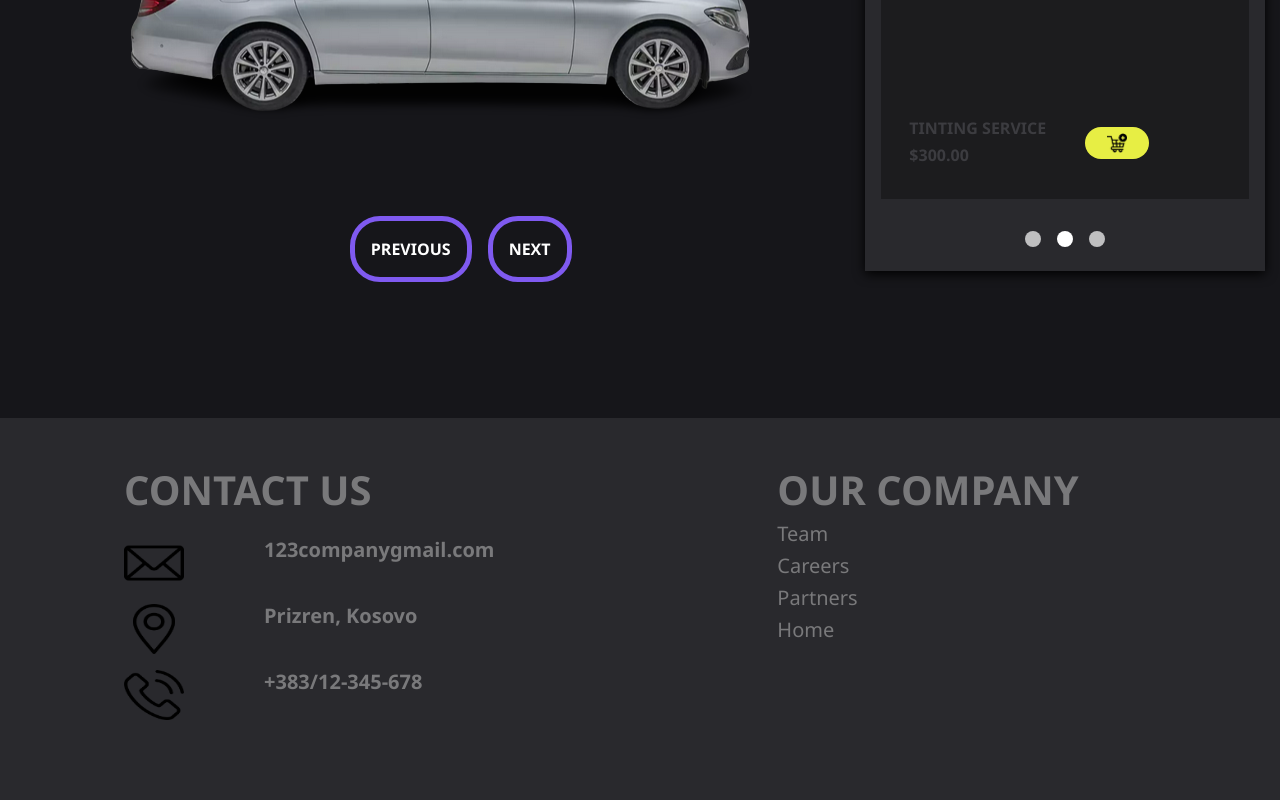
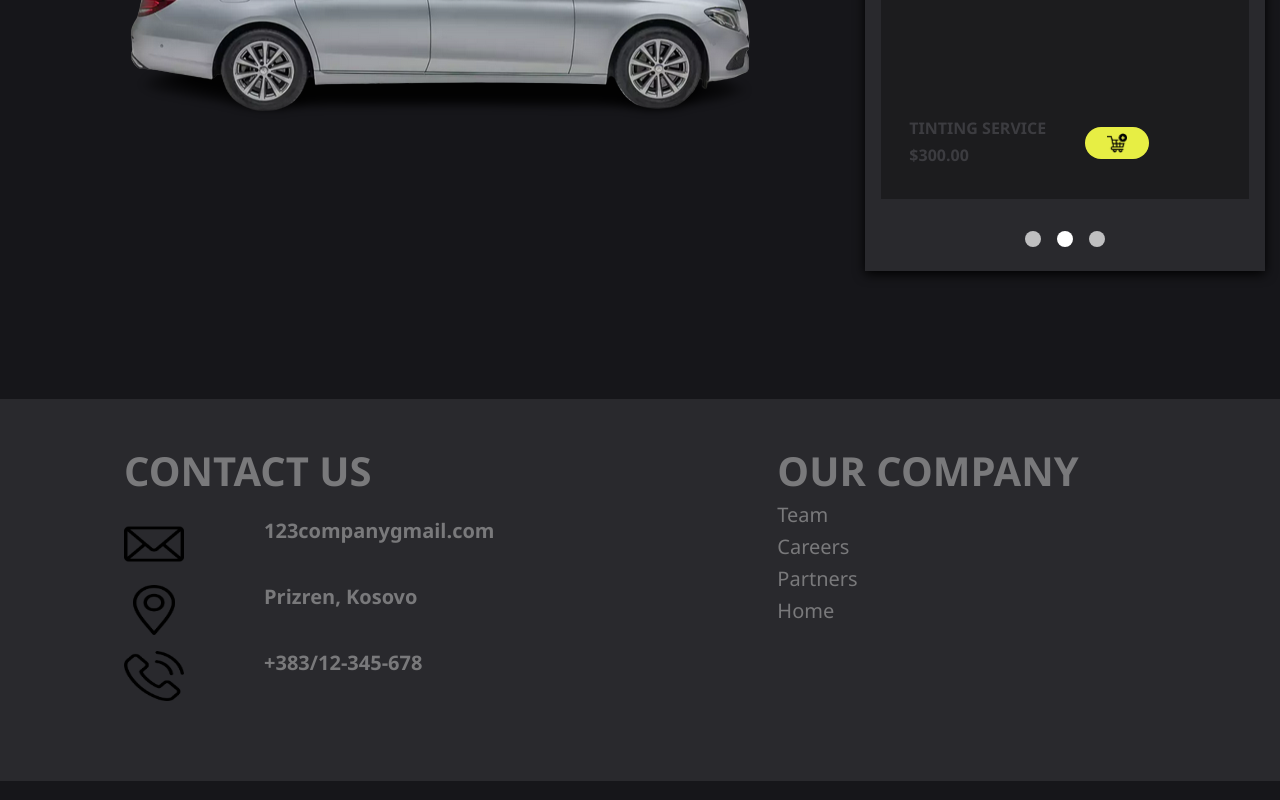
Before and after one commit to die-xk/project-1.1, a React (Vite) app: page / in a window 1280 px wide. Shown: the part 1964-2764 px from the top of the page. Built offline with nearby package versions, Linux system fonts and the light colour scheme.

Commit message:
Fixed 360

```diff
--- a/src/components/section-3_comp/Product360View.tsx
+++ b/src/components/section-3_comp/Product360View.tsx
@@ -68,10 +68,7 @@ const Product360View: React.FC<Product360ViewProps> = ({ images }) => {
           Rotate
         </button>
       </div>
-      <div className="item-it">
-        <button className='bt-btn' onClick={handlePrevious}>Previous</button>
-        <button className='bt-btn' onClick={handleNext}>Next</button>
-      </div>
+
     </div>
   );
 };
```
